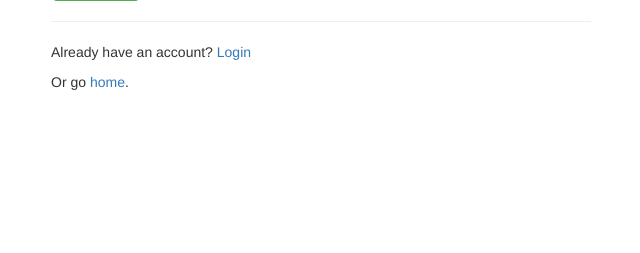
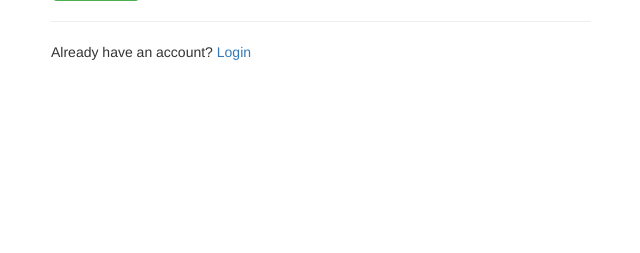
Before and after one commit to Cmaack/The-MEAN-Assistant, a Node server app: page /signup in a window 1280 px wide. Shown: the part 343-596 px from the top of the page, without its empty margins (319-959 px from the left). Run offline with Node 20, Linux system fonts and the light colour scheme; some libraries are stand-ins or nearby versions.

Commit message:
updates for heroku

```diff
--- a/views/signup.ejs
+++ b/views/signup.ejs
@@ -39,7 +39,7 @@
     <hr>
 
     <p>Already have an account? <a href="/login">Login</a></p>
-    <p>Or go <a href="/">home</a>.</p>
+
 
 </div>
 
```
